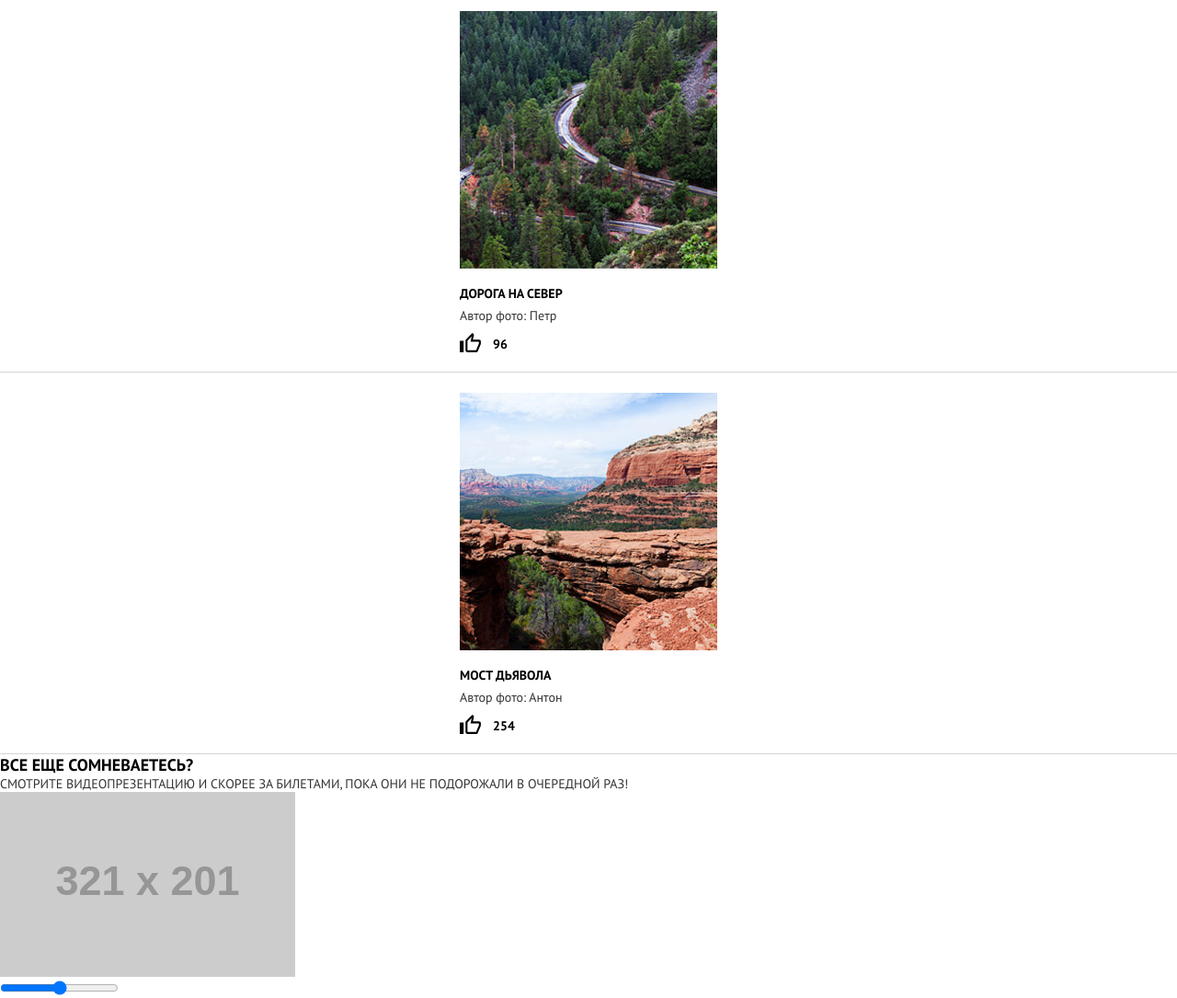
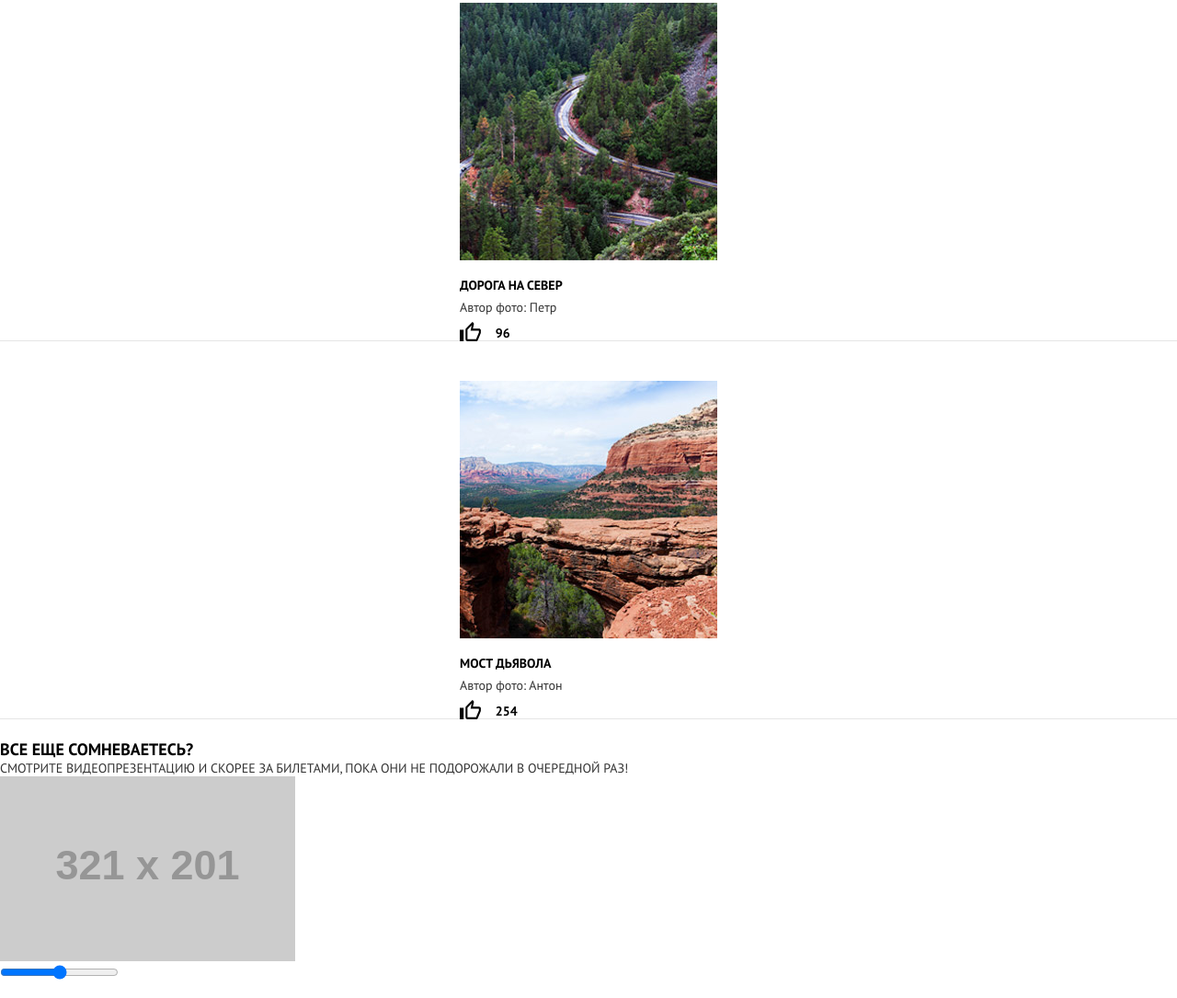
Before and after one commit to alexvlife/372785-sedona-18, a website: page source/photo.html in a window 1280 px wide. Shown: the part 1421-2506 px from the top of the page at 92% size. Drawn offline with nearby package versions, Linux system fonts and the light colour scheme; files that its build step writes are made by us from their sources; placeholder pictures from the web are drawn by us.

Commit message:
module3-task1 - производит рефакторинг верстки (media-blocks)

```diff
--- a/source/sass/media-blocks/media-item.scss
+++ b/source/sass/media-blocks/media-item.scss
@@ -1,30 +1,23 @@
 .media-item {
   display: flex;
-  flex-direction: column;
-  align-items: center;
-}
-
-.media-item__title,
-.media-item__caption,
-.media-item__rating {
-  width: 280px;
+  flex-direction: column-reverse;
 }
 
 .media-item__image {
-  order: 1;
+  order: 4;
 }
 
 .media-item__title {
-  order: 2;
+  order: 3;
   margin-top: 18px;
 }
 
 .media-item__caption {
-  order: 3;
+  order: 2;
   margin-top: 6px;
 }
 
 .media-item__rating {
-  order: 4;
+  order: 1;
   margin-top: 10px;
 }
--- a/source/sass/media-blocks/media-list.scss
+++ b/source/sass/media-blocks/media-list.scss
@@ -1,15 +1,34 @@
 @import "../variables";
 
 .media-list {
+  position: relative;
   display: flex;
   flex-direction: column;
+  align-items: center;
+
+  &::before {
+    content: "";
+    position: absolute;
+    top: 0;
+    left: 0;
+    right: 0;
+    display: block;
+    height: 1px;
+    background-color: $separate-line-bg;
+  }
 }
 
 .media-list__item {
-  padding: 22px 20px 21px 20px;
-  border-top: 1px solid $dark-grey;
+  margin: 22px 20px 21px 20px;
 
-  &:last-child {
-    border-bottom: 1px solid $dark-grey;
+  &::after {
+    content: "";
+    position: absolute;
+    left: 0;
+    right: 0;
+    display: block;
+    height: 1px;
+    margin-top: 21px;
+    background-color: $separate-line-bg;
   }
 }
--- a/source/sass/media-blocks/rating.scss
+++ b/source/sass/media-blocks/rating.scss
@@ -1,12 +1,10 @@
-.rating {
-  display: flex;
-  justify-content: flex-start;
-  align-items: flex-end;
+.rating__like-action {
+  position: relative;
+  display: inline-block;
+  margin-right: 35px;
 }
 
-.rating__like-action {
-  display: block;
-  width: 23px;
-  height: 21px;
-  margin-right: 13px;
+.rating__like-icon {
+  position: absolute;
+  bottom: -4px;
 }
--- a/source/sass/page-blocks/page-main.scss
+++ b/source/sass/page-blocks/page-main.scss
@@ -1,8 +1,3 @@
-.page-main {
-  display: flex;
-  flex-direction: column;
-}
-
 .page-main__feature-list {
   margin-top: -23px;
 }
--- a/source/sass/variables.scss
+++ b/source/sass/variables.scss
@@ -32,6 +32,8 @@ $button-text-color-disabled: $white;
 $page-bg-color: $white;
 $block-bg-color: $light-grey-blue;
 
+$separate-line-bg: $grey;
+
 $button-bg-color-base: $light-grey-blue;
 $button-bg-color-hover: $grey-blue;
 $button-bg-color-down: $dark-grey-blue;
```
